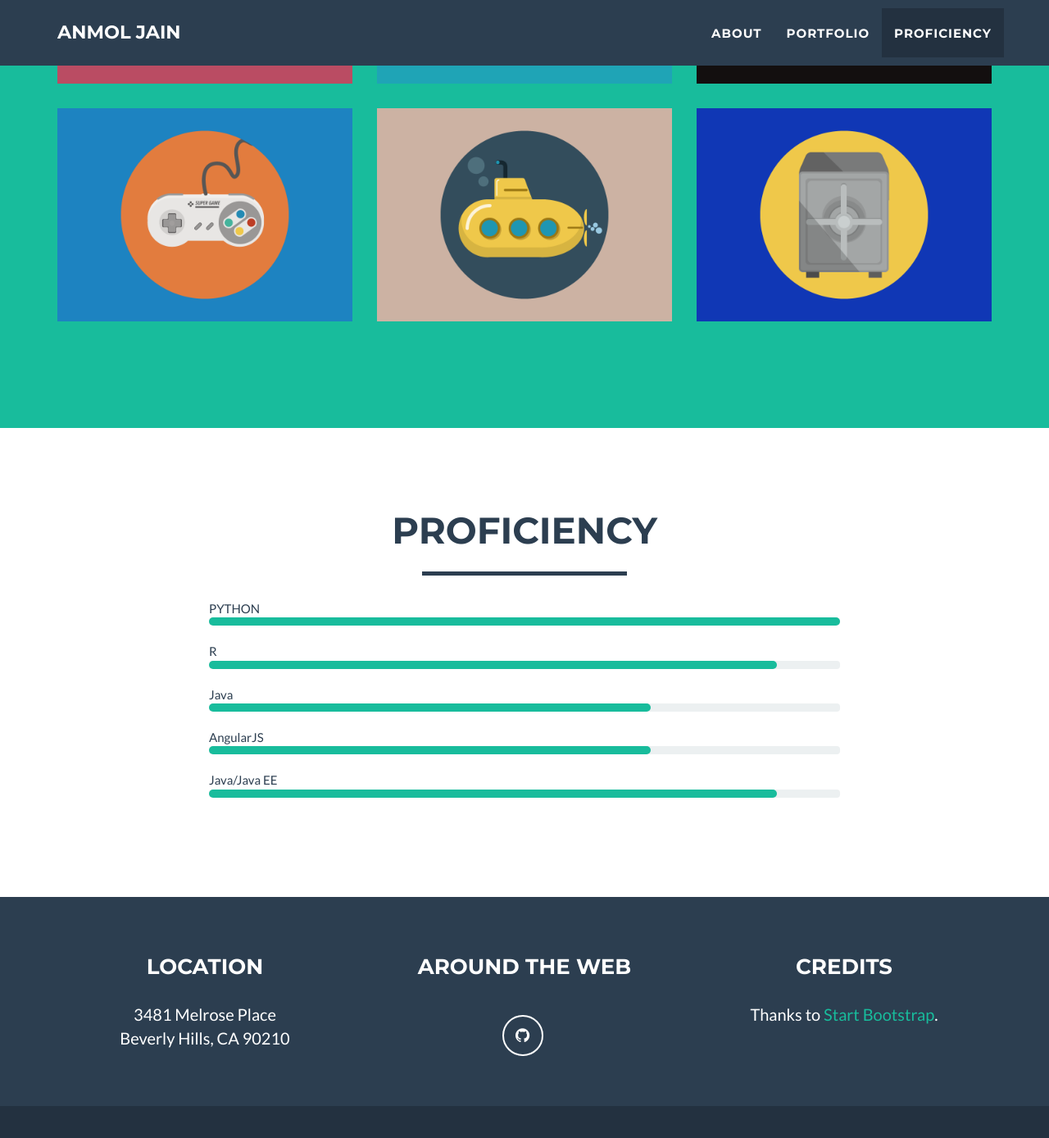
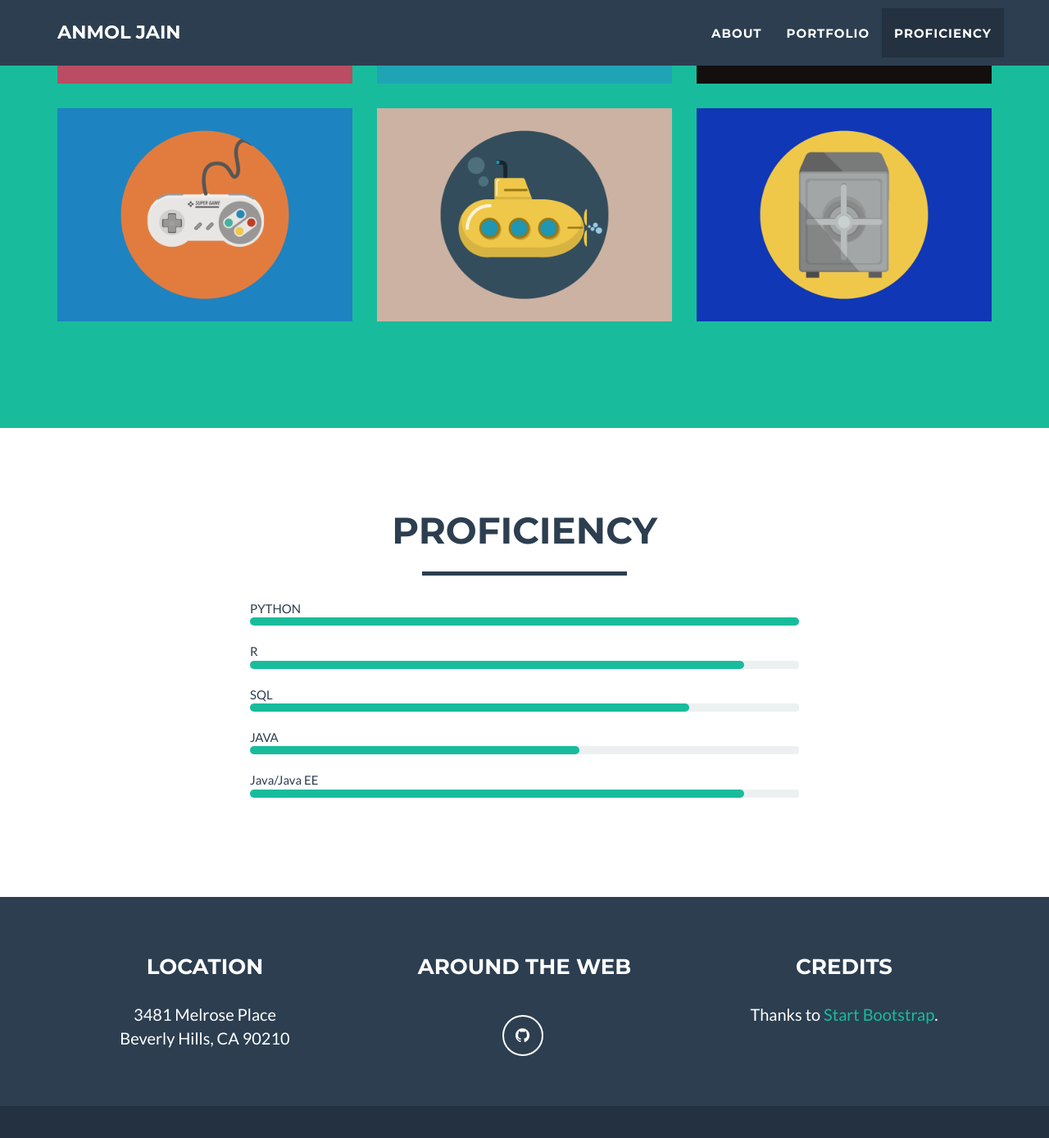
Before and after one commit to anmolaj/anmolaj.github.io, a Jekyll site: the page built from index.html, in a window 1280 px wide and 1400 px high, scrolled down 1634 px. Shown: the top 1388 px of the window at 82% size. Built offline with Jekyll 4.4.1, drawn with Linux system fonts in a browser that asks for light colours.

Commit message:
Style Profieciency Skill

```diff
--- a/_includes/css/main.css
+++ b/_includes/css/main.css
@@ -498,7 +498,7 @@ footer .footer-below {
 }
 
 .grid-block {
-    padding-right: 200px;
-    padding-left: 200px;
+    padding-right: 250px;
+    padding-left: 250px;
     margin: 0px 0;
 }
--- a/_includes/proficiency.html
+++ b/_includes/proficiency.html
@@ -42,11 +42,11 @@
 
                             <li>
 
-                                    <span class="caption-skill">Java</span>
+                                    <span class="caption-skill">SQL</span>
 
 
                                     <div class="progress">
-                                        <div class="progress-bar" style="width: 70%">
+                                        <div class="progress-bar" style="width: 80%">
                                             <!-- <span>70% </span> -->
                                         </div>
                                     </div>
@@ -55,11 +55,11 @@
 
                             <li>
 
-                                    <span class="caption-skill">AngularJS</span>
+                                    <span class="caption-skill">JAVA</span>
 
 
                                     <div class="progress">
-                                        <div class="progress-bar" style="width: 70%">
+                                        <div class="progress-bar" style="width: 60%">
                                            <!--  <span>70% </span> -->
                                         </div>
                                     </div>
```
